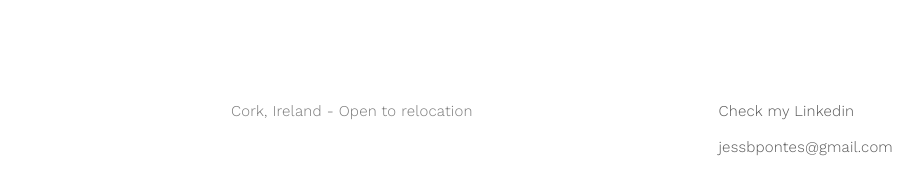
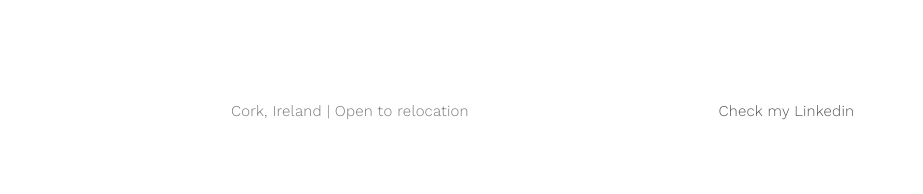
Before and after one commit to jessbpontes/jessbpontes.github.io, a plain HTML site: page Blog-post - junior to senior.html in a window 1280 px wide. Shown: the part 2256-2450 px from the top of the page, 244-1167 px from the left. Drawn offline with nearby package versions, Linux system fonts and the light colour scheme.

Commit message:
Update Blog-post - junior to senior.html

```diff
--- a/Blog-post - junior to senior.html
+++ b/Blog-post - junior to senior.html
@@ -114,26 +114,21 @@
 
 
 <!-- Footer Section -->
-
 <footer>
      <div class="container">
           <div class="row">
 
                <div class="col-md-3 col-sm-3">
 
-            <a href="index.html"><img src="assest/Jessicabrand.png"/></a>
-
+                    <a href="index.html"><img src="assest/Jessicabrand.png"/></a>
                </div>
 
                <div class="col-md-4 col-sm-4">
-                    <p>Cork, Ireland - Open to relocation</p>
-
+                     <p>Cork, Ireland | Open to relocation</p>
                </div>
 
                <div class="col-md-offset-1 col-md-4 col-sm-offset-1 col-sm-3">
                     <p><a href="https://www.linkedin.com/in/jessicabpontes/">Check my Linkedin </a></p>
-                    <p><a href="mailto:jessbpontes@gmail.com?subject=Hi! I've been seen your portfolio">jessbpontes@gmail.com</a></p>
-                 <!--  <p>(+55) 27 999683731</p> -->
 
                </div>
 
```
